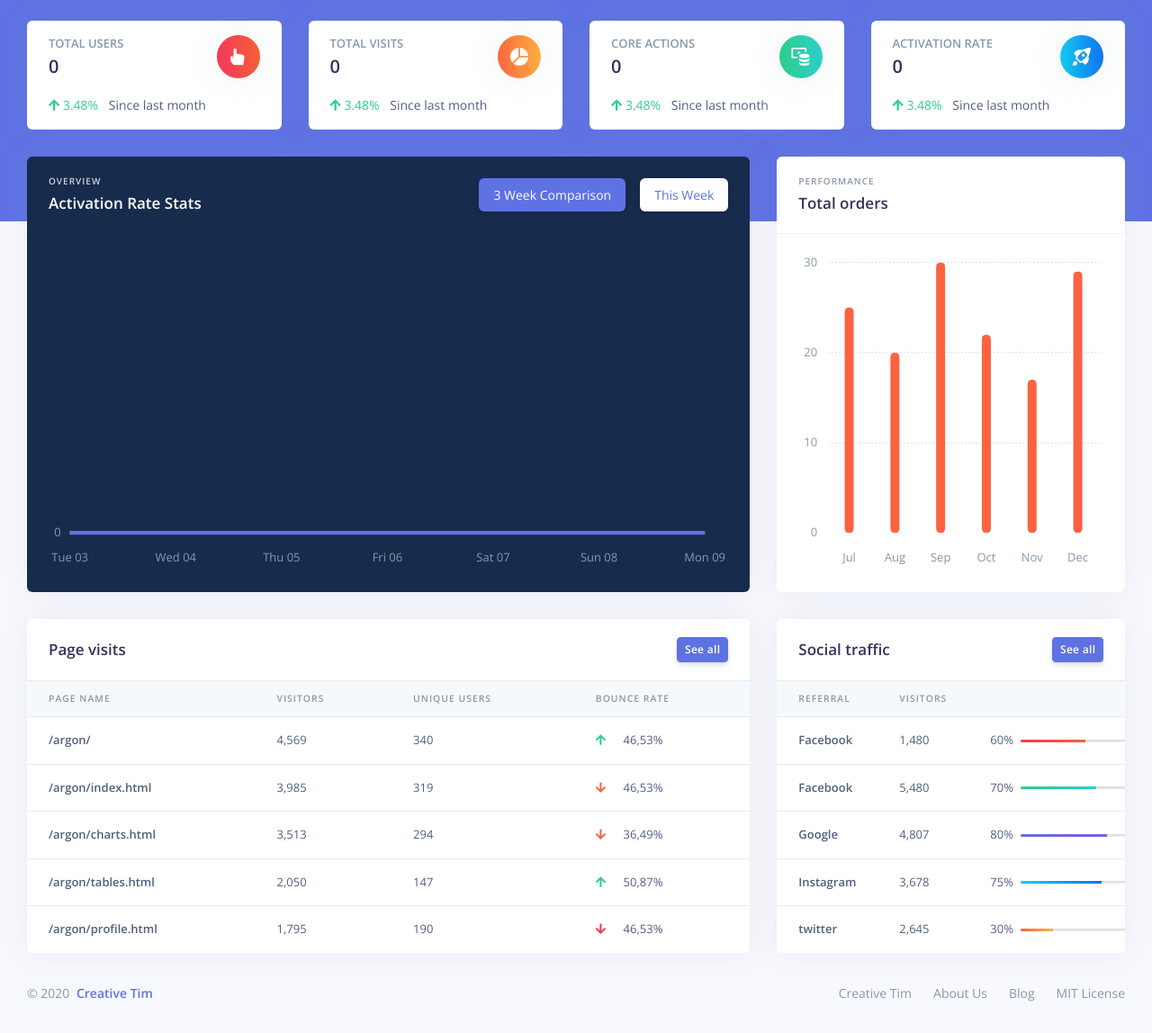
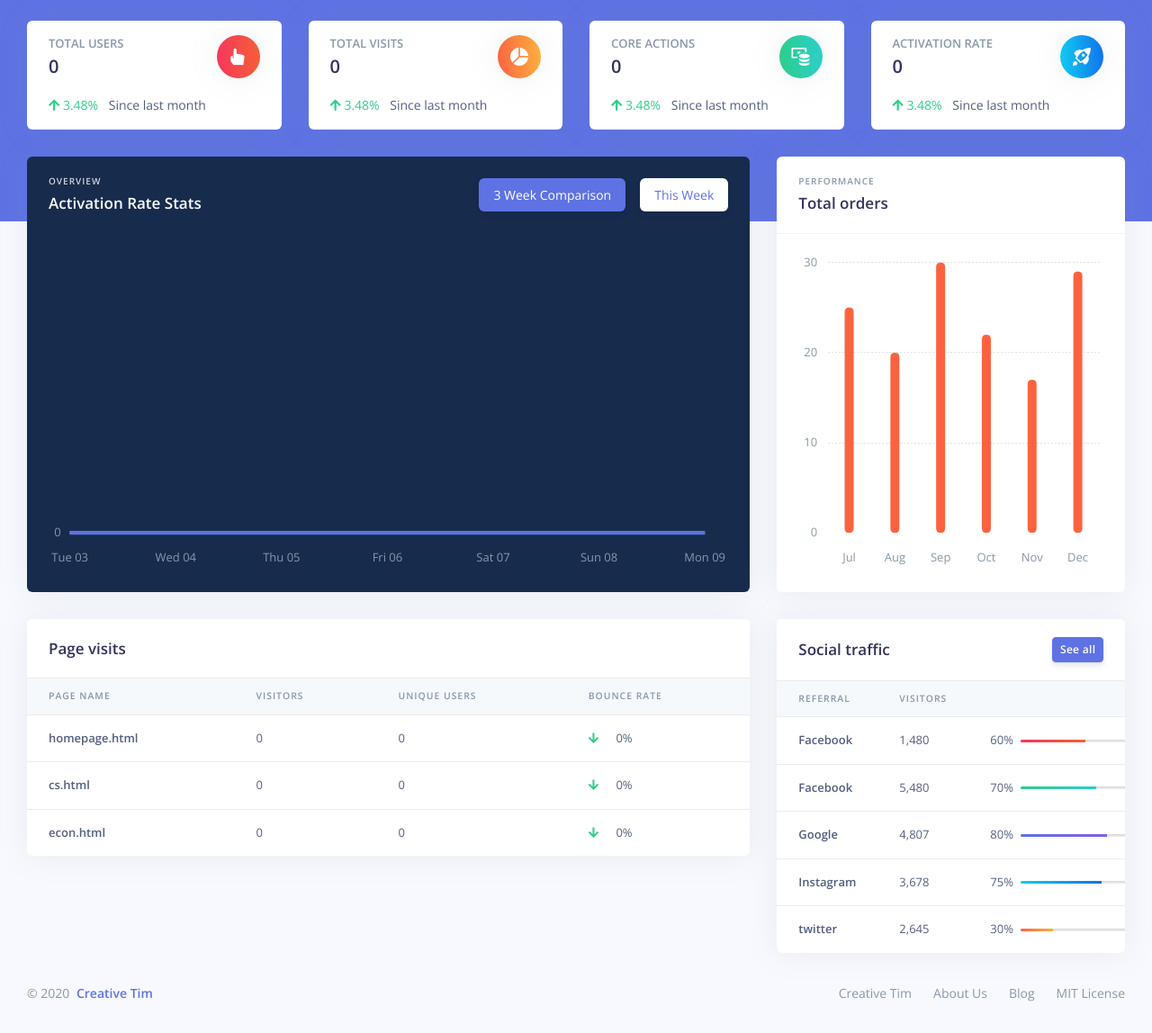
Before and after one commit to benj652/CS422-StartUp, a Flask app: page /dashboard/ in a window 1280 px wide. Shown: the part 80-1228 px from the top of the page at 90% size. Run offline with Flask 3, Linux system fonts and the light colour scheme; data that the repository does not hold is empty; some libraries are stand-ins or nearby versions.

Commit message:
Implemented Page Visits Table

```diff
--- a/website/templates/dashboard.html
+++ b/website/templates/dashboard.html
@@ -456,9 +456,6 @@
                 <div class="col">
                   <h3 class="mb-0">Page visits</h3>
                 </div>
-                <div class="col text-right">
-                  <a href="#!" class="btn btn-sm btn-primary">See all</a>
-                </div>
               </div>
             </div>
             <div class="table-responsive">
@@ -473,76 +470,28 @@
                   </tr>
                 </thead>
                 <tbody>
+                  {% for page in page_stats %}
                   <tr>
                     <th scope="row">
-                      /argon/
+                      {{ page.name }}
                     </th>
                     <td>
-                      4,569
+                      {{ "{:,}".format(page.visitors) }}
                     </td>
                     <td>
-                      340
+                      {{ "{:,}".format(page.unique) }}
                     </td>
                     <td>
-                      <i class="fas fa-arrow-up text-success mr-3"></i> 46,53%
+                      {% if page.bounce_rate > 70 %}
+                        <i class="fas fa-arrow-up text-danger mr-3"></i> {{ page.bounce_rate }}%
+                      {% elif page.bounce_rate > 40 %}
+                        <i class="fas fa-arrow-right text-warning mr-3"></i> {{ page.bounce_rate }}%
+                      {% else %}
+                        <i class="fas fa-arrow-down text-success mr-3"></i> {{ page.bounce_rate }}%
+                      {% endif %}
                     </td>
                   </tr>
-                  <tr>
-                    <th scope="row">
-                      /argon/index.html
-                    </th>
-                    <td>
-                      3,985
-                    </td>
-                    <td>
-                      319
-                    </td>
-                    <td>
-                      <i class="fas fa-arrow-down text-warning mr-3"></i> 46,53%
-                    </td>
-                  </tr>
-                  <tr>
-                    <th scope="row">
-                      /argon/charts.html
-                    </th>
-                    <td>
-                      3,513
-                    </td>
-                    <td>
-                      294
-                    </td>
-                    <td>
-                      <i class="fas fa-arrow-down text-warning mr-3"></i> 36,49%
-                    </td>
-                  </tr>
-                  <tr>
-                    <th scope="row">
-                      /argon/tables.html
-                    </th>
-                    <td>
-                      2,050
-                    </td>
-                    <td>
-                      147
-                    </td>
-                    <td>
-                      <i class="fas fa-arrow-up text-success mr-3"></i> 50,87%
-                    </td>
-                  </tr>
-                  <tr>
-                    <th scope="row">
-                      /argon/profile.html
-                    </th>
-                    <td>
-                      1,795
-                    </td>
-                    <td>
-                      190
-                    </td>
-                    <td>
-                      <i class="fas fa-arrow-down text-danger mr-3"></i> 46,53%
-                    </td>
-                  </tr>
+                  {% endfor %}
                 </tbody>
               </table>
             </div>
--- a/website/views/dashboard_views.py
+++ b/website/views/dashboard_views.py
@@ -43,6 +43,46 @@ def dashboard():
         week_1_data.append(get_rate_for_date(target_day - timedelta(days=7))) # -1 week
         week_2_data.append(get_rate_for_date(target_day - timedelta(days=14)))# -2 weeks
 
+        tracked_pages = ['homepage.html', 'cs.html', 'econ.html']
+        page_stats = []
+
+        for page_name in tracked_pages:
+            # 1. Get all visits for this page
+            all_visits = Visit.query.filter_by(page=page_name).all()
+            total_p_visits = len(all_visits)
+
+            # 2. Unique Users
+            unique_p_users = Visit.query.filter_by(page=page_name).distinct(Visit.user_id).count()
+
+            # 3. Calculate Bounces (Visits with no corresponding Actions)
+            bounces = 0
+            for visit in all_visits:
+                # Check if this user performed ANY action after this specific visit timestamp
+                # Limit the search to within 30 minutes of the visit to define a 'session'
+                session_end = visit.timestamp + timedelta(minutes=30)
+
+                has_action = Action.query.filter(
+                    Action.user_id == visit.user_id,
+                    Action.timestamp >= visit.timestamp,
+                    Action.timestamp <= session_end
+                ).first()
+
+                if not has_action:
+                    bounces += 1
+
+            # 4. Calculate Final Bounce Rate
+            bounce_rate = round((bounces / total_p_visits * 100), 1) if total_p_visits > 0 else 0
+
+            page_stats.append({
+                'name': page_name,
+                'visitors': total_p_visits,
+                'unique': unique_p_users,
+                'bounce_rate': bounce_rate
+            })
+
+        # Sort by popularity
+        page_stats = sorted(page_stats, key=lambda x: x['visitors'], reverse=True)
+
     return render_template(
         DASHBOARD_DEFAULT_NAME + HTML_EXTENSION,
         total_users=total_users,
@@ -52,5 +92,6 @@ def dashboard():
         chart_labels=labels,
         week_0_data=week_0_data,
         week_1_data=week_1_data,
-        week_2_data=week_2_data
+        week_2_data=week_2_data,
+        page_stats=page_stats
     )
```
